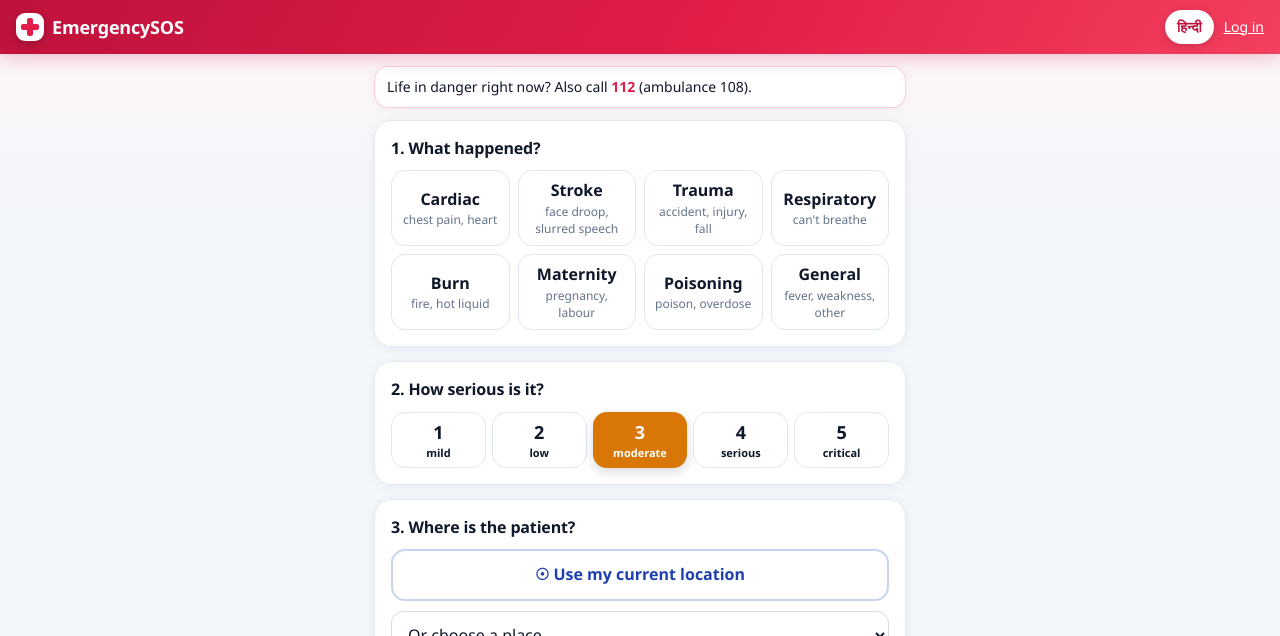
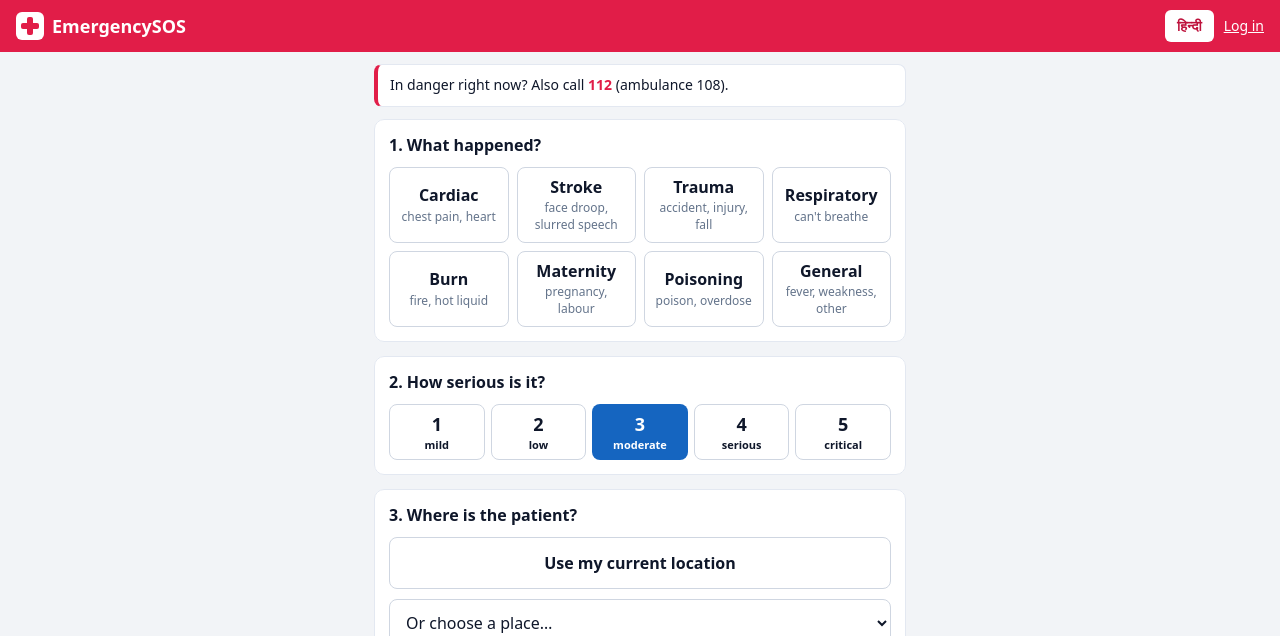
Before and after one commit to itsvnsh/EmergencySOS, a Flask app: page /sos in a window 1280 px wide. Shown: the top 636 px of the page. Run offline with Flask 3, Linux system fonts and the light colour scheme; grey boxes are pictures that could not be loaded.

Commit message:
Patient SOS page: plain, practical look
- Solid colours instead of gradients and glows; flat cards with thin
  borders; smaller corners; solid red header and SEND SOS button.
- Status cards with a coloured left edge; live dot in the card corner.
- Hospital-assigned alert is a plain white dialog with a green tick and
  an OK button over a dark backdrop (no pulsing full-screen colour).
- No emojis in the page or its texts; shorter, direct wording in
  English and Hindi.

Co-Authored-By: Claude Opus 5.5 <noreply@anthropic.com>

```diff
--- a/static/portal.css
+++ b/static/portal.css
@@ -175,70 +175,73 @@ html[lang="hi"] body { font-family: "Nirmala UI", "Noto Sans Devanagari", "Manga
 }
 
 /* =====================================================================
-   Design refresh v2 (patient SOS page): same palette as the console.
+   Patient page: plain and practical, like a real emergency app.
+   Solid colours, flat cards, small corners; no gradients, glows or emojis.
    ===================================================================== */
-body {
-  background: linear-gradient(180deg, #fff5f7 0, var(--soft) 220px);
-  font-family: "Segoe UI Variable Text", "Segoe UI", Inter, system-ui, -apple-system, Roboto, sans-serif;
-  -webkit-font-smoothing: antialiased;
+body { background: #f2f4f7; font-family: system-ui, -apple-system, "Segoe UI", Roboto, sans-serif; }
+.bar { background: var(--red); box-shadow: none; }
+.cross { border-radius: 6px; box-shadow: none; }
+.lang { box-shadow: none; border-radius: 6px; min-height: 32px; }
+.who button { border-radius: 6px; }
+
+.call-note {
+  border-radius: 8px; background: #fff; border: 1px solid var(--line); border-left: 4px solid var(--red);
+  box-shadow: none;
 }
-.bar {
-  background: linear-gradient(120deg, #be123c 0%, var(--red) 55%, #f43f5e 100%);
-  box-shadow: 0 4px 16px rgba(190, 18, 60, .25);
+fieldset { border-radius: 10px; box-shadow: none; border: 1px solid var(--line); padding: 14px; }
+legend { font-weight: 700; letter-spacing: 0; }
+input, select { border-radius: 8px; background: #fff; border: 1px solid #cfd6e1; }
+input:focus, select:focus { outline: 2px solid var(--blue); outline-offset: 0; border-color: var(--blue); box-shadow: none; }
+
+.type, .sev button { background: #fff; border: 1px solid #cfd6e1; border-radius: 8px; box-shadow: none; }
+.type:active, .sev button:active { transform: none; background: #f6f7f9; }
+.type[aria-checked="true"] {
+  border: 2px solid var(--red); background: #fff5f6; color: var(--red-dark); box-shadow: none; padding: 7px;
 }
-.cross { border-radius: 9px; box-shadow: 0 3px 10px rgba(0, 0, 0, .2); }
-.logo b { letter-spacing: -.01em; }
-.lang { box-shadow: 0 2px 8px rgba(0, 0, 0, .15); }
-.who button { border-radius: 999px; padding: 4px 10px; }
+.sev button[aria-checked="true"] { box-shadow: none; }
 
-.call-note { border-radius: 14px; border-color: #fecdd6; background: #fff; box-shadow: 0 2px 10px rgba(15, 23, 42, .04); }
-fieldset { border-radius: 18px; border-color: var(--line); box-shadow: 0 2px 12px rgba(15, 23, 42, .05); padding: 16px; }
-legend { font-weight: 750; letter-spacing: -.01em; }
-input, select { border-radius: 12px; background: #fff; border-color: #d5dce8; transition: border-color .15s, box-shadow .15s; }
-input:focus, select:focus { outline: none; border-color: var(--blue); box-shadow: 0 0 0 3px rgba(37, 99, 235, .18); }
+.pick-map, .track-map { border-radius: 8px; }
+.btn { border-radius: 8px; }
+.btn.outline { border: 1px solid #cfd6e1; color: var(--ink); background: #fff; }
+.btn.outline:active { background: #f6f7f9; }
+.btn.sos {
+  background: var(--red); border-radius: 10px; letter-spacing: .04em;
+  box-shadow: 0 2px 0 var(--red-dark), 0 4px 12px rgba(0, 0, 0, .12);
+}
+.btn.sos:active { background: var(--red-dark); }
 
-.type, .sev button {
-  background: #fff; border: 1.5px solid #dfe5ef; border-radius: 14px;
-  transition: border-color .15s, background .15s, box-shadow .15s, transform .05s;
+.card { border-radius: 10px; box-shadow: none; }
+.status { text-align: left; border-width: 1px; border-left-width: 5px; background: #fff; }
+.status .big { font-size: 20px; }
+.status.wait { border-color: var(--line); border-left-color: var(--blue); background: #fff; }
+.status.ok { border-color: var(--line); border-left-color: var(--green); background: #fff; }
+.status.bad { border-color: var(--line); border-left-color: var(--red); background: #fff; }
+.status.done { border-left-color: #94a3b8; }
+.status { position: relative; }
+.status .pulse { position: absolute; right: 16px; top: 18px; width: 10px; height: 10px; margin: 0; }
+.status.wait .big { padding-right: 22px; }
+.call-btn { background: var(--green); border-radius: 8px; box-shadow: none; text-align: center; font-size: 17px; }
+.badge { box-shadow: none; border-radius: 4px; }
+.req { border-radius: 8px; background: #fff; }
+.tag { border-radius: 4px; }
+.alert-toggle, .alert-test { border-radius: 8px; font-weight: 600; }
+.alert-toggle { border-color: var(--line); color: var(--ink); }
+.alert-toggle.off { color: var(--muted); }
+.alert-toggle.needtap { border-color: var(--red); color: var(--red-dark); background: #fff5f6; animation: none; }
+.toast { border-radius: 8px; background: #1f2937; box-shadow: none; }
+.toast.error { background: var(--red); }
+
+/* hospital-assigned alert: a plain dialog over a dark backdrop */
+.alarm { background: rgba(15, 23, 42, .6); animation: none; }
+.alarm-box { border-radius: 12px; border-top: 6px solid var(--green); text-align: left; padding: 20px; }
+.alarm-box b { font-size: 22px; color: var(--ink); }
+.alarm-box span { font-size: 16px; }
+.alarm-icon {
+  width: 40px; height: 40px; border-radius: 50%; background: var(--green); position: relative; font-size: 0;
 }
-.type:hover, .sev button:hover { border-color: #c3cde0; }
-.type:active, .sev button:active { transform: scale(.98); }
-.type[aria-checked="true"] {
-  border-color: var(--red); background: var(--red-soft); color: var(--red-dark);
-  box-shadow: 0 0 0 3px rgba(225, 29, 72, .14);
+.alarm-icon::after {             /* white tick */
+  content: ""; position: absolute; left: 14px; top: 9px; width: 9px; height: 17px;
+  border: solid #fff; border-width: 0 4px 4px 0; transform: rotate(45deg);
 }
-.sev button[aria-checked="true"] { box-shadow: 0 4px 12px rgba(15, 23, 42, .15); }
-.sev button[data-v="1"][aria-checked="true"] { background: #059669; }
-.sev button[data-v="2"][aria-checked="true"] { background: #65a30d; }
-.sev button[data-v="3"][aria-checked="true"] { background: #d97706; }
-.sev button[data-v="4"][aria-checked="true"] { background: #f43f5e; }
-.sev button[data-v="5"][aria-checked="true"] { background: #be123c; }
-
-.pick-map, .track-map { border-radius: 14px; }
-.btn { border-radius: 14px; }
-.btn.outline { border-color: #c9d5ef; color: var(--blue-dark); background: #fff; }
-.btn.outline:hover { background: var(--blue-soft); border-color: var(--blue); }
-.btn.sos {
-  background: linear-gradient(180deg, #f43f5e, var(--red) 60%, var(--red-dark));
-  box-shadow: 0 10px 24px rgba(225, 29, 72, .35); border-radius: 18px;
-}
-
-.card { border-radius: 18px; box-shadow: 0 2px 12px rgba(15, 23, 42, .05); }
-.status { border-width: 2px; }
-.status.wait { background: linear-gradient(180deg, #f3f7ff, var(--blue-soft)); }
-.status.ok { background: linear-gradient(180deg, #f2fbf7, var(--green-soft)); }
-.pulse { background: var(--blue); }
-@keyframes pulse { 0% { box-shadow: 0 0 0 0 rgba(37, 99, 235, .5); } 100% { box-shadow: 0 0 0 16px rgba(37, 99, 235, 0); } }
-.call-btn { border-radius: 14px; background: linear-gradient(180deg, #10b981, var(--green)); box-shadow: 0 6px 16px rgba(5, 150, 105, .3); }
-.badge { box-shadow: inset 0 -1px 0 rgba(0, 0, 0, .12); }
-.p1 { background: #be123c; } .p2 { background: #f43f5e; } .p3 { background: #d97706; } .p4 { background: #059669; } .p5 { background: #94a3b8; }
-.req { border-radius: 12px; background: #fff; }
-.req:hover { border-color: #c3cde0; }
-.tag { border-radius: 999px; }
-.alert-toggle, .alert-test { border-radius: 12px; }
-.toast { border-radius: 12px; background: #0f172a; box-shadow: 0 10px 30px rgba(15, 23, 42, .25); }
-.toast.error { background: var(--red); }
-.alarm { background: rgba(5, 150, 105, .92); }
-@keyframes alarm-pulse { 0%, 100% { background: rgba(5, 150, 105, .92); } 50% { background: rgba(4, 120, 87, .97); } }
-.alarm-box { border-radius: 22px; }
-.alarm-box button { border-radius: 14px; }
+.alarm-box button { border-radius: 8px; }
+.alarm-box .alarm-hear { background: #fff; color: var(--green); border: 1px solid var(--green); }
--- a/static/portal.js
+++ b/static/portal.js
@@ -253,7 +253,7 @@ function renderStatus(s) {
     card = `<div class="card status ok"><div class="big">${esc(t("assigned"))}</div>
       <p><b>${esc(a.hospital_name)}</b><br>${esc(a.hospital_area)}</p>
       <p>${s.route ? t("route", { km: +s.route.km, min: Math.round(s.route.minutes) }) + (s.route.source === "ROAD" ? "" : esc(t("estimate"))) : ""}</p>
-      ${a.hospital_phone ? `<a class="call-btn" href="tel:${esc(a.hospital_phone.replace(/[^0-9+]/g, ""))}">&#9742; ${esc(t("call"))} ${esc(a.hospital_phone)}</a>` : ""}</div>`;
+      ${a.hospital_phone ? `<a class="call-btn" href="tel:${esc(a.hospital_phone.replace(/[^0-9+]/g, ""))}">${esc(t("call"))} ${esc(a.hospital_phone)}</a>` : ""}</div>`;
   } else if (r.status === "COMPLETED") {
     card = `<div class="card status done"><div class="big">${esc(t("completed"))}</div>
       <p>${a ? t("treatedAt", { h: esc(a.hospital_name) }) : ""} ${esc(t("takeCare"))}</p></div>`;
@@ -476,7 +476,7 @@ function hospitalAssignedAlert(s, test = false) {
   if (!test) {
     st.alarmTimer = setInterval(alarmRound, ALARM_REPEAT_MS);
     st.pendingAlarm = document.hidden;          // in the background: play again when the page is back
-    document.title = "✅ " + t("alertTitle");
+    document.title = t("alertTitle");
     if (document.hidden && "Notification" in window && Notification.permission === "granted") {
       try {
         new Notification(t("alertTitle"), { tag: "sos-assigned", body: t("notifyBody", {
@@ -492,7 +492,7 @@ $("#alarmStop").addEventListener("click", () => stopAlarm(true));
 function renderAlertBtn() {
   const b = $("#alertBtn");
   const needTap = st.alerts && !st.audioReady;
-  b.textContent = !st.alerts ? "🔕 " + t("alertsOff") : needTap ? "🔔 " + t("tapToEnable") : "🔔 " + t("alertsOn");
+  b.textContent = !st.alerts ? t("alertsOff") : needTap ? t("tapToEnable") : t("alertsOn");
   b.setAttribute("aria-pressed", String(st.alerts));
   b.classList.toggle("off", !st.alerts);
   b.classList.toggle("needtap", needTap);
--- a/static/portal_i18n.js
+++ b/static/portal_i18n.js
@@ -6,9 +6,9 @@
 const I18N = {
   en: {
     langSwitch: "हिन्दी", langName: "English",
-    callNote: 'Life in danger right now? Also call <a href="tel:112"><b>112</b></a> (ambulance 108).',
+    callNote: 'In danger right now? Also call <a href="tel:112"><b>112</b></a> (ambulance 108).',
     step1: "1. What happened?", step2: "2. How serious is it?", step3: "3. Where is the patient?", step4: "4. Patient",
-    geo: "☉ Use my current location", geoFinding: "Finding you…",
+    geo: "Use my current location", geoFinding: "Finding you…",
     preset: "Or choose a place…", tapMap: "Tap the map to move the pin.", pinOnMap: "Pin on the map", yourLocation: "Your location",
     mapOffline: "Map not available offline: use your location or pick a place.",
     noGeo: "Location is not available on this device",
@@ -22,34 +22,34 @@ const I18N = {
     mine: "My requests", another: "Send another SOS", login: "Log in", logout: "Log out",
     // tracking
     reqReceived: "Help request received", queue: "{q} queue",
-    position: "Position <b>{pos}</b> of {total} waiting. A dispatcher is finding the right hospital.",
-    stay: "Stay with the patient. This page updates by itself.",
+    position: "Number <b>{pos}</b> of {total} in the queue. A dispatcher is choosing a hospital.",
+    stay: "Stay with the patient. This page updates on its own.",
     assigned: "Hospital assigned", route: "{km} km · about <b>{min} min</b> by road", estimate: " (estimate)",
     call: "Call", completed: "Case completed", treatedAt: "Treated at <b>{h}</b>.", takeCare: "Take care.",
     cancelled: "Request cancelled", stillNeed: "Call 112 if you still need help.",
     request: "Request #{id}", patient: "Patient", emergency: "Emergency", severityN: "{type}, severity {sev}",
     needs: "Needs", doctor: "Doctor", ambulance: "Ambulance", delivered: "Patient delivered",
     onTheWay: "On the way from the hospital", sentAt: "Sent at",
-    keepOpen: "Keep this page open, or save this link to come back: request #{id}.",
+    keepOpen: "Keep this page open. Your request number is #{id}.",
     // alerts
-    alertsOn: "Alert on: sound + vibration when a hospital is assigned",
-    alertsOff: "Alert off - tap to turn on sound + vibration",
+    alertsOn: "Alert sound: on",
+    alertsOff: "Alert sound: off (tap to turn on)",
     testAlert: "Test", alertTitle: "Hospital assigned - EmergencySOS",
-    tapToEnable: "Tap here to turn on the sound alert",
-    tapToHear: "🔊 Tap to hear the alert",
-    soundOk: "🔊 Sound is playing. If you hear nothing, turn the volume up.",
-    soundBlocked: "🔇 The browser blocked the sound ({why}).",
-    alarmStop: "OK, stop the alert", aboutMin: "about {min} min away",
-    noVibrate: "This phone's browser cannot vibrate (iPhones do not allow it for websites). Sound and screen alert still work.",
-    testHint: "You should hear a chime and feel a vibration. If not, turn up the volume.",
-    testHintNoVibrate: "You should hear a chime. If not, turn up the volume.",
-    notifyBody: "{h} · about {min} min. Open EmergencySOS for the route and phone number.",
+    tapToEnable: "Tap to turn on the alert sound",
+    tapToHear: "Play alert sound",
+    soundOk: "Sound on. Turn up the volume if you can't hear it.",
+    soundBlocked: "Sound was blocked by the browser ({why}).",
+    alarmStop: "OK", aboutMin: "about {min} min away",
+    noVibrate: "This phone can't vibrate for websites. You still get the sound and this message.",
+    testHint: "Did you hear the chime and feel the vibration? If not, turn up the volume.",
+    testHintNoVibrate: "Did you hear the chime? If not, turn up the volume.",
+    notifyBody: "{h}, about {min} min away.",
   },
   hi: {
     langSwitch: "English", langName: "हिन्दी",
     callNote: 'जान को अभी ख़तरा है? <a href="tel:112"><b>112</b></a> पर भी कॉल करें (एम्बुलेंस 108)।',
     step1: "1. क्या हुआ?", step2: "2. हालत कितनी गंभीर है?", step3: "3. मरीज़ कहाँ है?", step4: "4. मरीज़",
-    geo: "☉ मेरी मौजूदा लोकेशन लें", geoFinding: "आपकी लोकेशन ढूँढ रहे हैं…",
+    geo: "मेरी मौजूदा लोकेशन लें", geoFinding: "आपकी लोकेशन ढूँढ रहे हैं…",
     preset: "या कोई जगह चुनें…", tapMap: "पिन बदलने के लिए नक्शे पर टैप करें।", pinOnMap: "नक्शे पर पिन", yourLocation: "आपकी लोकेशन",
     mapOffline: "नक्शा ऑफ़लाइन उपलब्ध नहीं: अपनी लोकेशन लें या कोई जगह चुनें।",
     noGeo: "इस डिवाइस पर लोकेशन उपलब्ध नहीं है",
@@ -62,7 +62,7 @@ const I18N = {
     noServer: "सर्वर से कनेक्शन नहीं है। 112 पर कॉल करें।",
     mine: "मेरे अनुरोध", another: "एक और SOS भेजें", login: "लॉग इन", logout: "लॉग आउट",
     reqReceived: "मदद का अनुरोध मिल गया", queue: "{q} कतार",
-    position: "प्रतीक्षा में {total} में से आपका स्थान <b>{pos}</b> है। डिस्पैचर सही अस्पताल ढूँढ रहा है।",
+    position: "कतार में आपका नंबर <b>{pos}</b> है ({total} में से)। डिस्पैचर अस्पताल चुन रहा है।",
     stay: "मरीज़ के साथ रहें। यह पेज अपने-आप अपडेट होता है।",
     assigned: "अस्पताल तय हो गया", route: "{km} किमी · सड़क से लगभग <b>{min} मिनट</b>", estimate: " (अनुमान)",
     call: "कॉल करें", completed: "इलाज पूरा हुआ", treatedAt: "<b>{h}</b> में इलाज हुआ।", takeCare: "अपना ध्यान रखें।",
@@ -70,19 +70,19 @@ const I18N = {
     request: "अनुरोध #{id}", patient: "मरीज़", emergency: "आपात स्थिति", severityN: "{type}, गंभीरता {sev}",
     needs: "ज़रूरत", doctor: "डॉक्टर", ambulance: "एम्बुलेंस", delivered: "मरीज़ अस्पताल पहुँच गया",
     onTheWay: "अस्पताल से रास्ते में है", sentAt: "भेजा गया",
-    keepOpen: "यह पेज खुला रखें, या बाद में देखने के लिए यह लिंक सेव करें: अनुरोध #{id}।",
-    alertsOn: "अलर्ट चालू: अस्पताल तय होते ही आवाज़ + कंपन",
-    alertsOff: "अलर्ट बंद - आवाज़ + कंपन चालू करने के लिए टैप करें",
+    keepOpen: "यह पेज खुला रखें। आपका अनुरोध नंबर #{id} है।",
+    alertsOn: "अलर्ट की आवाज़: चालू",
+    alertsOff: "अलर्ट की आवाज़: बंद (चालू करने के लिए टैप करें)",
     testAlert: "जाँचें", alertTitle: "अस्पताल तय हो गया - EmergencySOS",
-    tapToEnable: "आवाज़ वाला अलर्ट चालू करने के लिए यहाँ टैप करें",
-    tapToHear: "🔊 अलर्ट सुनने के लिए टैप करें",
-    soundOk: "🔊 आवाज़ चल रही है। कुछ सुनाई न दे तो वॉल्यूम बढ़ाएँ।",
-    soundBlocked: "🔇 ब्राउज़र ने आवाज़ रोक दी ({why})।",
-    alarmStop: "ठीक है, अलर्ट बंद करें", aboutMin: "लगभग {min} मिनट दूर",
-    noVibrate: "इस फ़ोन का ब्राउज़र कंपन नहीं कर सकता (iPhone वेबसाइटों को इसकी अनुमति नहीं देता)। आवाज़ और स्क्रीन अलर्ट फिर भी काम करते हैं।",
-    testHint: "आपको एक आवाज़ सुनाई देनी चाहिए और कंपन महसूस होना चाहिए। न हो तो आवाज़ बढ़ाएँ।",
-    testHintNoVibrate: "आपको एक आवाज़ सुनाई देनी चाहिए। न हो तो आवाज़ बढ़ाएँ।",
-    notifyBody: "{h} · लगभग {min} मिनट। रास्ता और फ़ोन नंबर के लिए EmergencySOS खोलें।",
+    tapToEnable: "अलर्ट की आवाज़ चालू करने के लिए टैप करें",
+    tapToHear: "अलर्ट की आवाज़ चलाएँ",
+    soundOk: "आवाज़ चालू है। सुनाई न दे तो वॉल्यूम बढ़ाएँ।",
+    soundBlocked: "ब्राउज़र ने आवाज़ रोक दी ({why})।",
+    alarmStop: "ठीक है", aboutMin: "लगभग {min} मिनट दूर",
+    noVibrate: "यह फ़ोन वेबसाइट के लिए कंपन नहीं करता। आवाज़ और यह संदेश फिर भी मिलेंगे।",
+    testHint: "क्या आवाज़ सुनाई दी और कंपन हुआ? न हो तो वॉल्यूम बढ़ाएँ।",
+    testHintNoVibrate: "क्या आवाज़ सुनाई दी? न सुनाई दे तो वॉल्यूम बढ़ाएँ।",
+    notifyBody: "{h}, लगभग {min} मिनट दूर।",
   },
 };
 
--- a/templates/sos.html
+++ b/templates/sos.html
@@ -36,7 +36,7 @@
 
       <fieldset>
         <legend data-i18n="step3">3. Where is the patient?</legend>
-        <button type="button" class="btn outline wide" id="geoBtn" data-i18n="geo">&#9737; Use my current location</button>
+        <button type="button" class="btn outline wide" id="geoBtn" data-i18n="geo">Use my current location</button>
         <select id="preset" aria-label="Or choose a place"></select>
         <div id="pickMap" class="pick-map" aria-label="Tap the map to set the location"></div>
         <p class="hint" id="locText">Tap the map to move the pin.</p>
@@ -76,7 +76,7 @@
 
 <div class="alarm hidden" id="alarm" role="alertdialog" aria-live="assertive" aria-labelledby="alarmTitle">
   <div class="alarm-box">
-    <div class="alarm-icon" aria-hidden="true">&#127973;</div>
+    <div class="alarm-icon" aria-hidden="true"></div>
     <b id="alarmTitle"></b>
     <span id="alarmText"></span>
     <small id="alarmSound" class="alarm-sound"></small>
```
